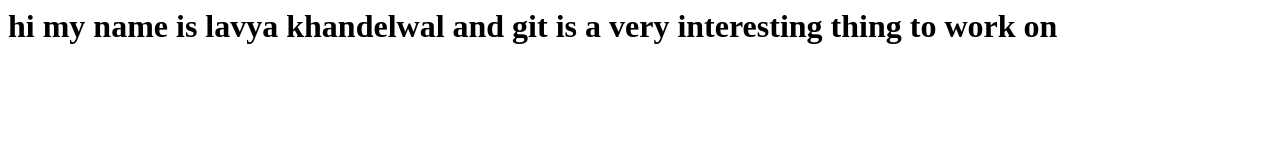
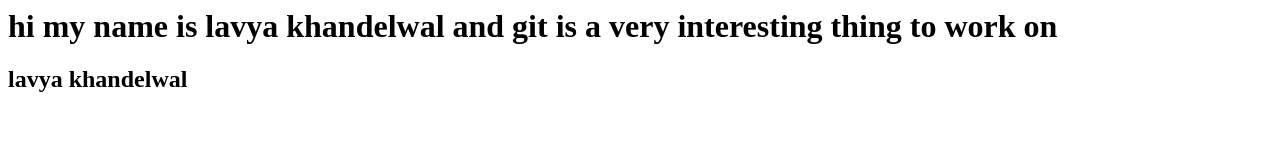
Before and after one commit to Lavya02/localrepo, a plain HTML site: page index.html in a window 1280 px wide. Drawn offline with Linux system fonts and the light colour scheme.

Commit message:
changes in feature1 branch

```diff
--- a/index.html
+++ b/index.html
@@ -1 +1,2 @@
 <h1>hi my name is lavya khandelwal and git is a very interesting thing to work on </h1>
+<h2>lavya khandelwal</h2>
```
